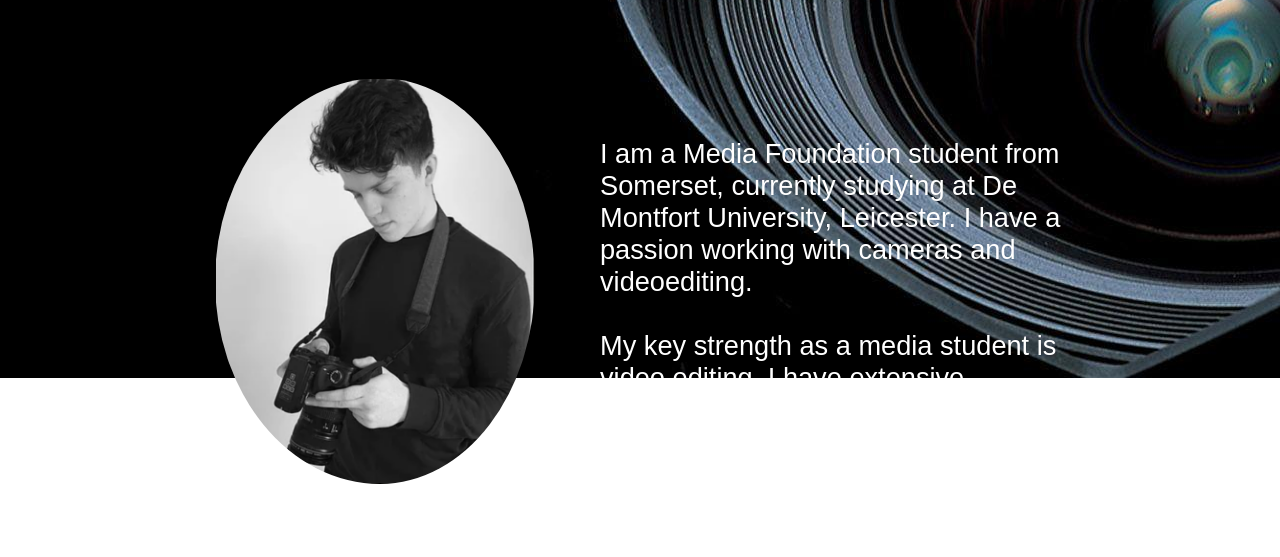
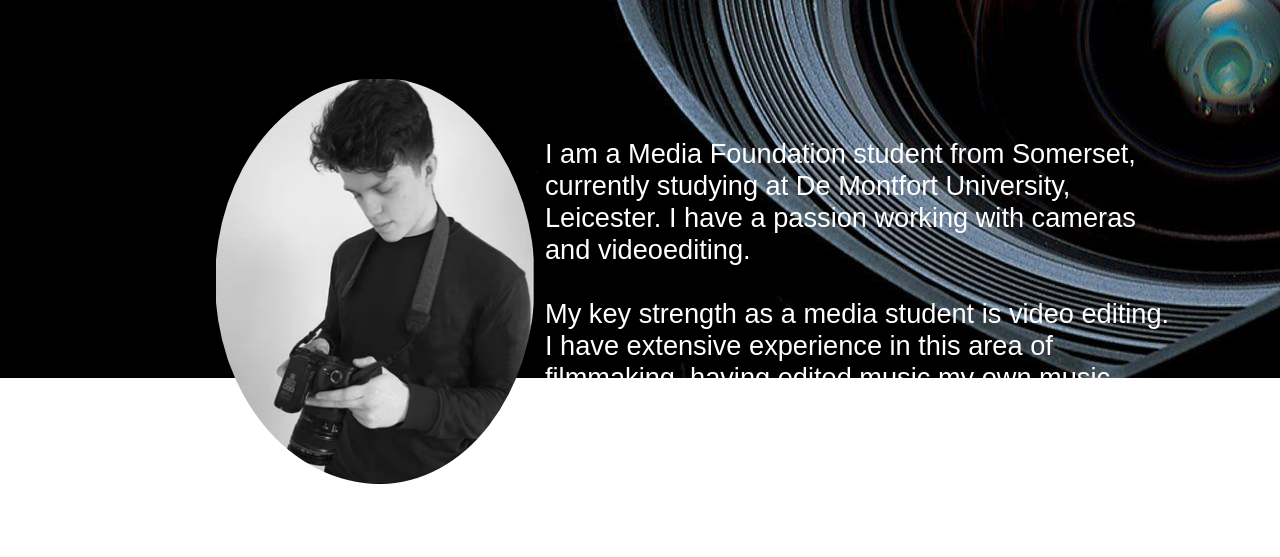
Before and after one commit to DMU-P2551689/labs, a plain HTML site: page CW2 Final/home.html in a window 1280 px wide. Shown: the part 907-1464 px from the top of the page. Drawn offline with Linux system fonts and the light colour scheme.

Commit message:
Update style.css

```diff
--- a/CW2 Final/css/style.css
+++ b/CW2 Final/css/style.css
@@ -29,8 +29,7 @@ footer, p, header {
 
 .about {
   margin-top: 160px;
-  margin-right: 215px;
-  margin-left: 600px;
+  margin-right: 100px;
   font-size: 1.7em;
 }
 
```
